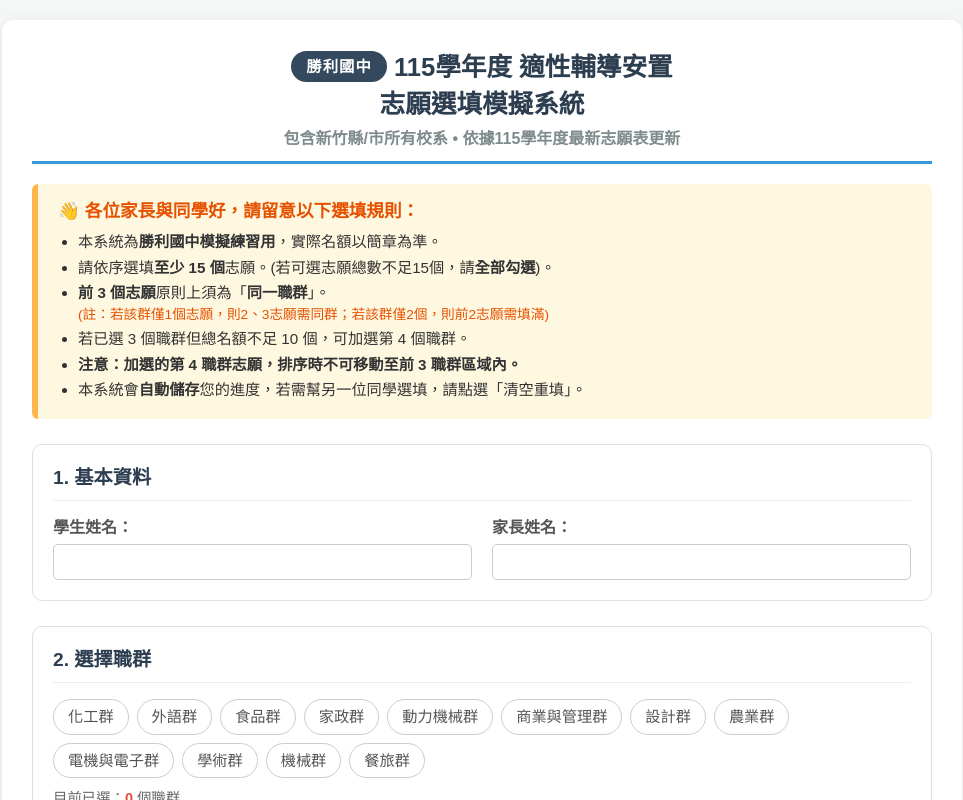
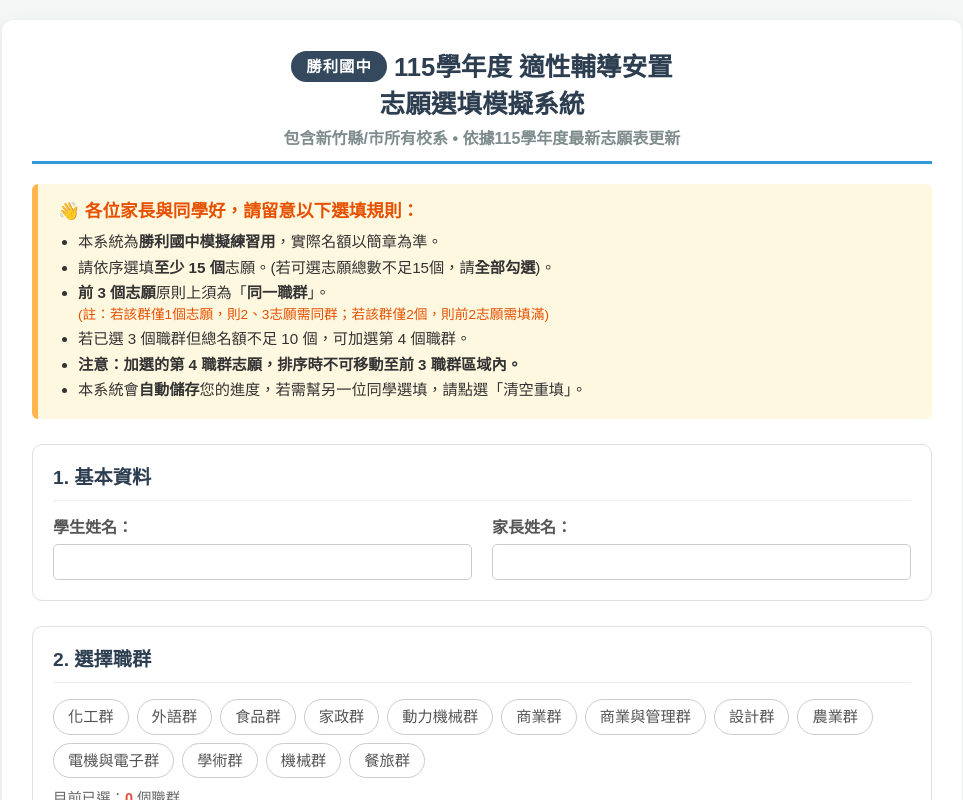
Before and after one commit to huangyuwen0604-gif/SLJH115-3, a plain HTML site: page index.html in a window 1280 px wide. Shown: the top 800 px of the page, without its empty margins (158-1121 px from the left). Drawn offline with nearby package versions, Linux system fonts and the light colour scheme.

```diff
--- a/index.html
+++ b/index.html
@@ -308,6 +308,15 @@
                 {s:"私立東泰高中", d:"汽車科"},
                 {s:"私立光復高中", d:"汽車科"}
             ]
+        },
+        {
+            c: "商業群",
+            cls: "bg-business",
+            list: [
+                {s:"私立義民高中", d:"商用資訊科 (實用技能學程)"},
+                {s:"國立新竹高商", d:"銷售事務科 (實用技能學程)"},
+                {s:"國立新竹高商", d:"商用資訊科 (實用技能學程)"},
+               ]
         },
         {
             c: "商業與管理群",
```
